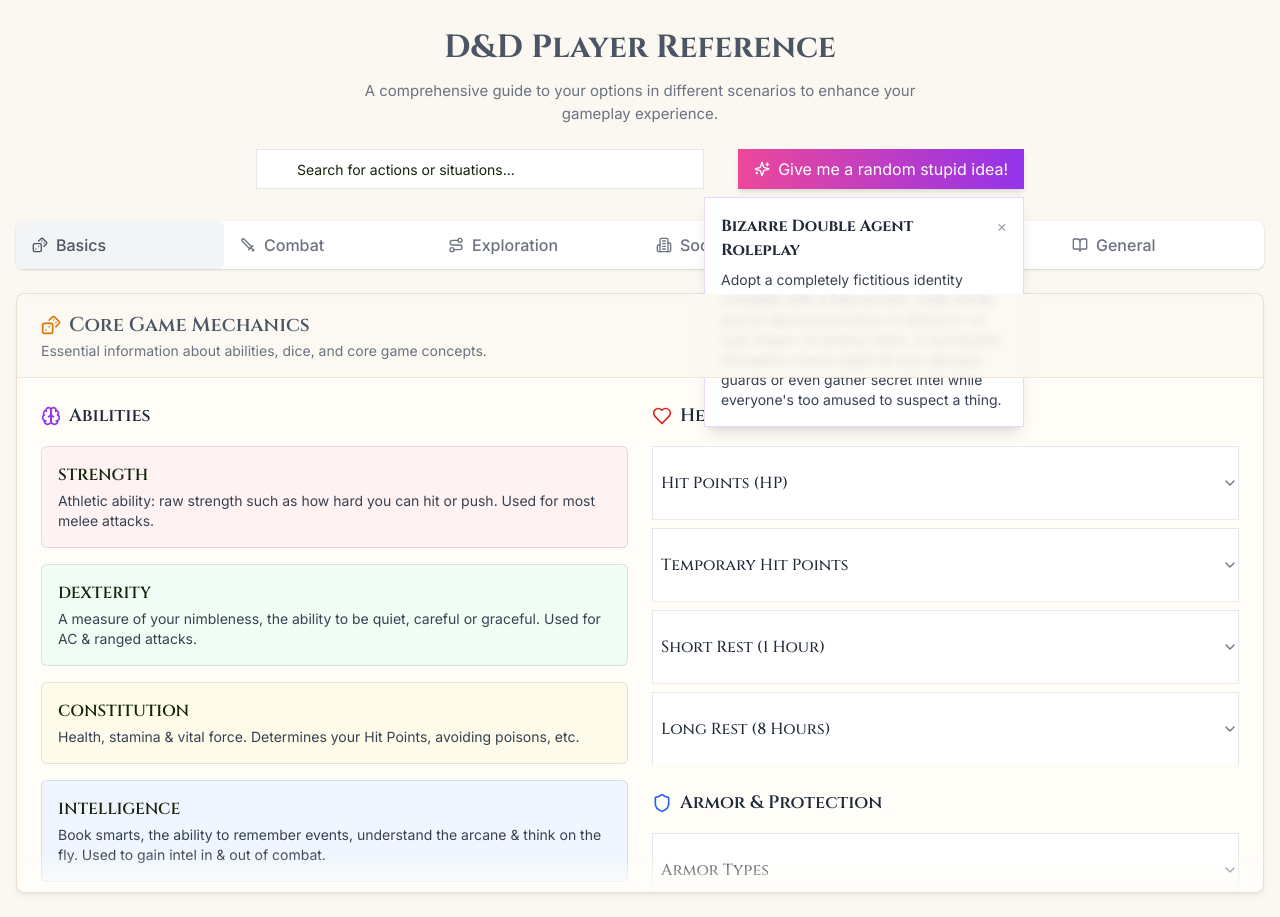
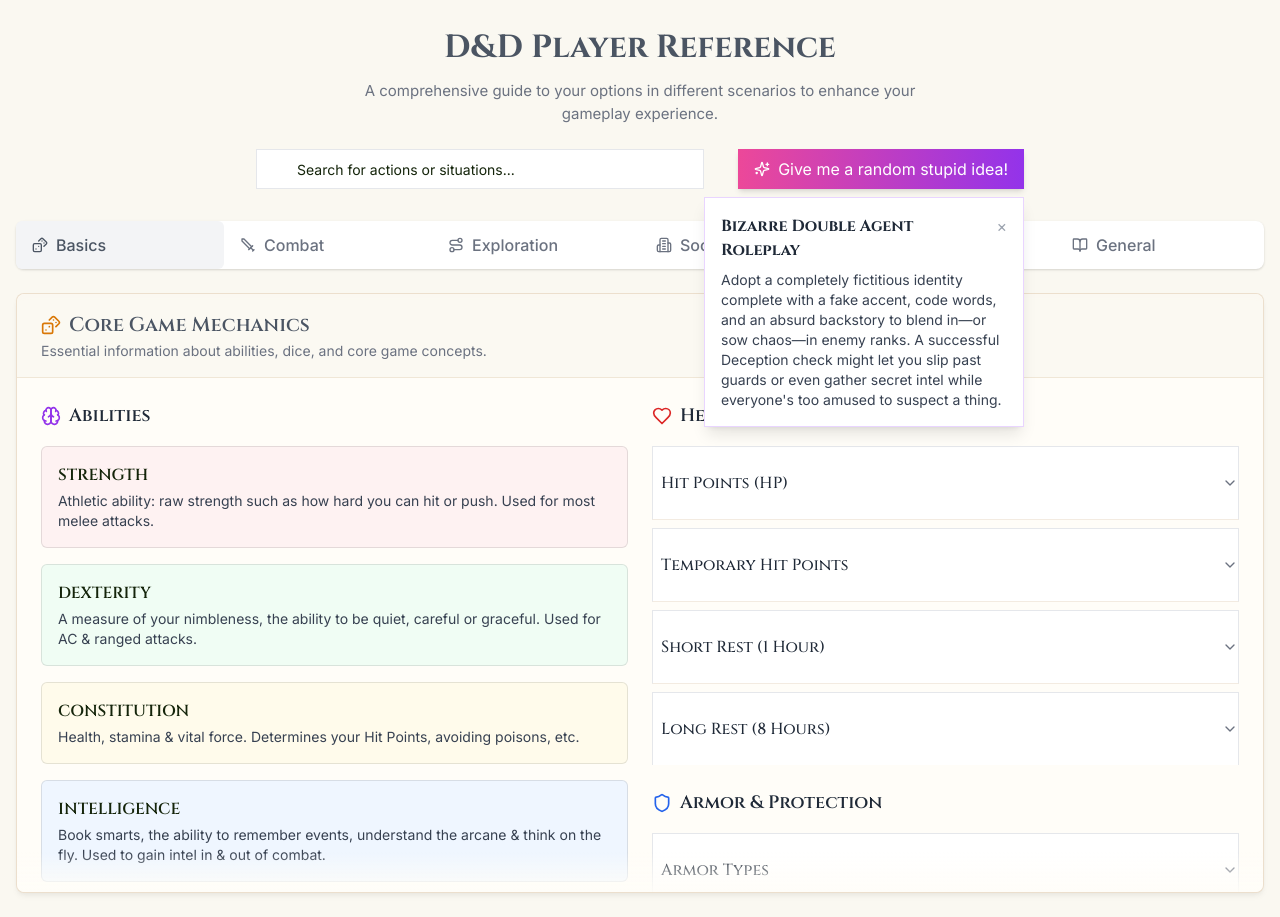
Before and after one commit to Niekvandam/dnd-player-reference, a Next.js app: page / in a window 1280 px wide. Both pictures are taken after a click on the button "Give me a random stupid idea!". Built offline with nearby package versions, Linux system fonts and the light colour scheme.

Commit message:
updated z index of stupid idea

```diff
--- a/components/ui/random-idea-button.tsx
+++ b/components/ui/random-idea-button.tsx
@@ -34,7 +34,7 @@ export function RandomIdeaButton() {
       </button>
 
       {showIdea && currentIdea && (
-        <div className="absolute top-full mt-2 right-0 w-80 bg-white border border-purple-200 rounded-lg shadow-lg p-4 z-10 animate-in fade-in slide-in-from-top-5">
+      <div className="absolute top-full mt-2 right-0 w-80 bg-white border border-purple-200 rounded-lg shadow-lg p-4 z-[9999] animate-in fade-in slide-in-from-top-5">
         <div className="flex justify-between items-start mb-2">
         <h3 className="font-bold text-gray-800">{currentIdea.title}</h3>
         <button onClick={() => setShowIdea(false)} className="text-gray-400 hover:text-gray-600">
```
Lines whose indentation alone changed are shown as unchanged.
